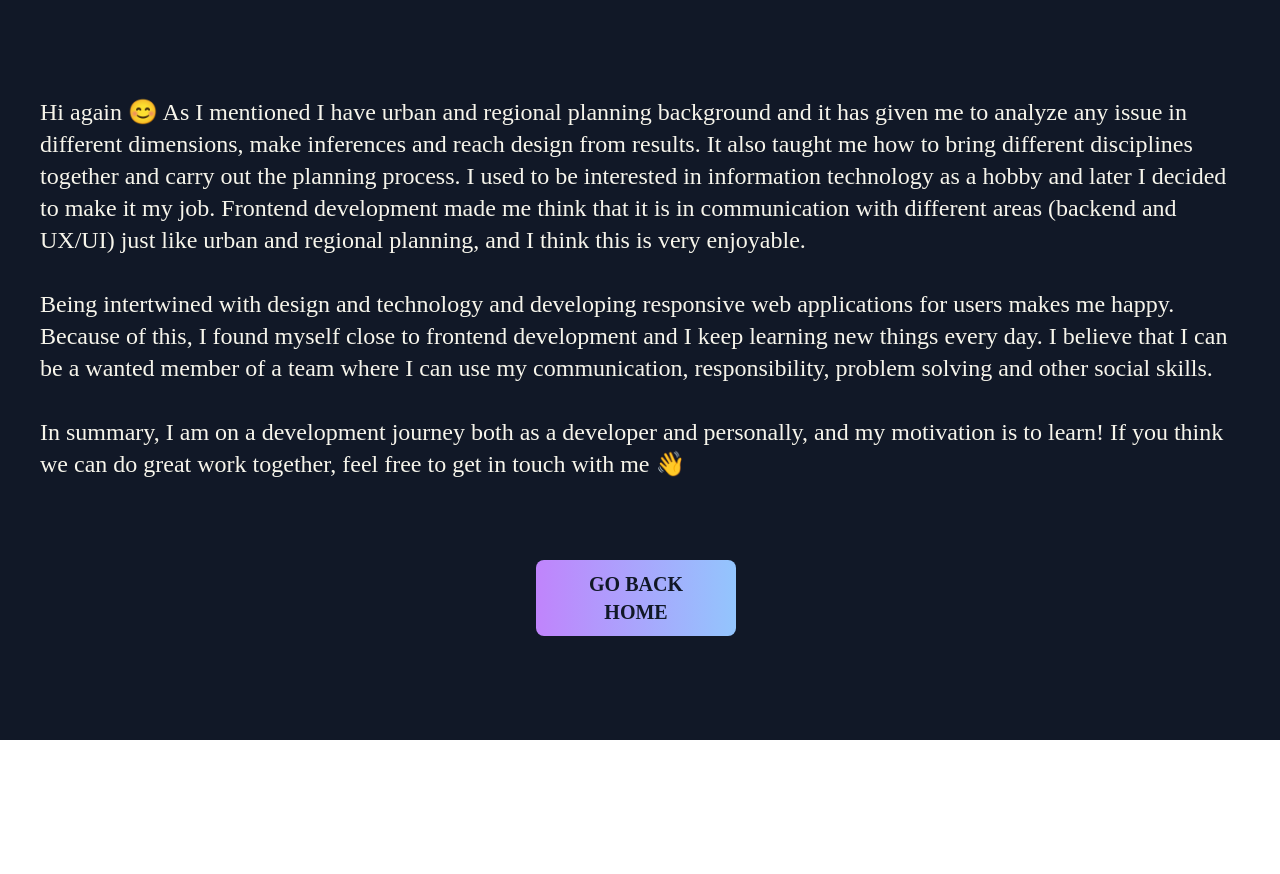
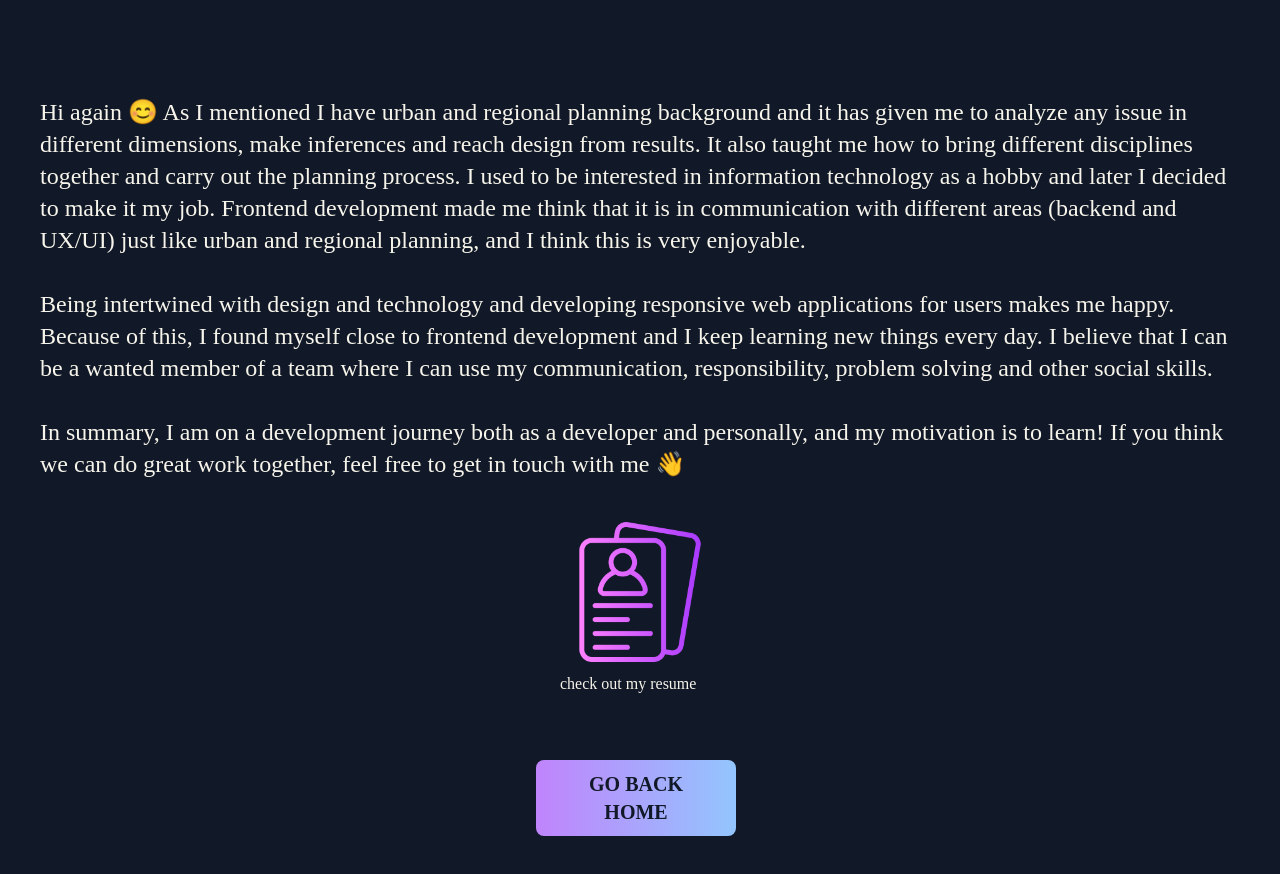
Before and after one commit to symys/symdmr, a React (Create React App) app: page /about in a window 1280 px wide. Shown: the top 874 px of the page. Before the commit the page ends 800 px from the top, so only its background shows below. Built offline with nearby package versions, Linux system fonts and the light colour scheme.

Commit message:
added link to resume

```diff
--- a/src/About.js
+++ b/src/About.js
@@ -1,11 +1,13 @@
 import React from "react";
 import { useNavigate } from "react-router-dom";
+import resume from "./assets/resume.png";
 
 function About() {
   const navigate = useNavigate();
 
   return (
-    <div className="bg-[#111827] min-h-full text-[#F7F5EB] font-nunito gap-20 flex flex-col lg:p-24 p-10">
+    <div className="bg-[#111827] min-h-full text-[#F7F5EB] font-nunito gap-16 flex flex-col lg:p-24 p-10">
+      <div className="flex flex-col gap-8">
         <div className="font-nunito text-2xl lg:w-[50em] flex flex-col self-center gap-8">
           <div>
             Hi again 😊 As I mentioned I have urban and regional planning
@@ -13,24 +15,34 @@ function About() {
             dimensions, make inferences and reach design from results. It also
             taught me how to bring different disciplines together and carry out
             the planning process. I used to be interested in information
-          technology as a hobby and later I decided to make it my job. Frontend
-          development made me think that it is in communication with different
-          areas (backend and UX/UI) just like urban and regional planning, and I
-          think this is very enjoyable.
+            technology as a hobby and later I decided to make it my job.
+            Frontend development made me think that it is in communication with
+            different areas (backend and UX/UI) just like urban and regional
+            planning, and I think this is very enjoyable.
           </div>
           <div>
-          Being intertwined with design and technology and developing responsive
-          web applications for users makes me happy. Because of this, I found
-          myself close to frontend development and I keep learning new things
-          every day. I believe that I can be a wanted member of a team where I
-          can use my communication, responsibility, problem solving and other
-          social skills.
+            Being intertwined with design and technology and developing
+            responsive web applications for users makes me happy. Because of
+            this, I found myself close to frontend development and I keep
+            learning new things every day. I believe that I can be a wanted
+            member of a team where I can use my communication, responsibility,
+            problem solving and other social skills.
           </div>
           <div>
             In summary, I am on a development journey both as a developer and
             personally, and my motivation is to learn! If you think we can do
             great work together, feel free to get in touch with me 👋
           </div>
+        </div>
+        <a
+          href="https://drive.google.com/file/d/1AvXUoNfiACbLWbPjsICr8cVROn04UlIb/view?usp=sharing"
+          target="blank" className="flex flex-col self-center hover:cursor-pointer hover:brightness-150"
+        >
+          <div >
+            <img src={resume} alt="see-resume" className="w-[10em]" />
+            <div>check out my resume</div>
+          </div>
+        </a>
       </div>
 
       <button
```
Also changed, not shown: src/assets/resume.png (added). Lines whose indentation alone changed are shown as unchanged.
